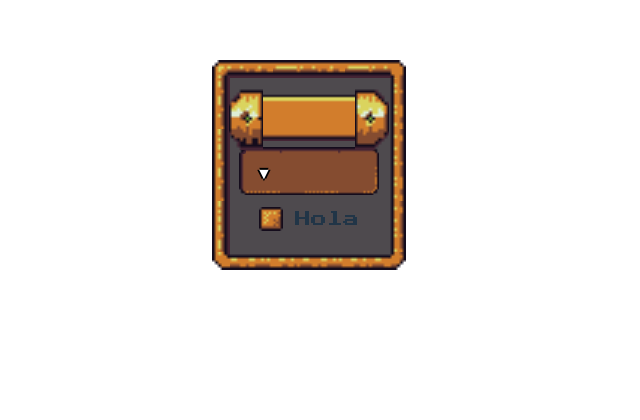
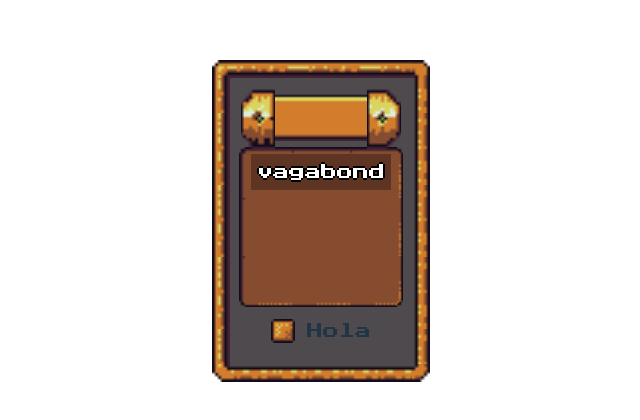
Before and after one commit to Ricardo-Gabriel-Rouco/rpg-react, a React (Vite) app: page / in a window 1280 px wide. Shown: the part 340-760 px from the top of the page, without its empty margins (428-1068 px from the left). Built offline with nearby package versions, Linux system fonts and the light colour scheme.

Commit message:
feat: :art: changed especial type for list and dropdowns

```diff
--- a/src/App.tsx
+++ b/src/App.tsx
@@ -3,18 +3,18 @@ import "./App.css";
 import Button from "./Button/Button";
 import CheckBox from "./CheckBox/CheckBox";
 import Container from "./Container/Container";
-import Dropdown from "./Dropdown/Dropdown";
+import List from "./List/List";
+import { Option } from "./specialTypes";
+
 
 const options = [
-  "1",
-  "2",
-  "3"
+  {label: "vagabond", value:"vagabond"}
 ]
 
 function App() {
-  const [option, setOptions] = useState<string>("")
+  const [option, setOptions] = useState<Option>(options[0])
 
-  const selectOption = (value: string) => {
+  const selectOption = (value: Option) => {
     setOptions(value)
   }
 
@@ -25,7 +25,7 @@ function App() {
         <Button gold={true} />
 
         </div>
-        <Dropdown values={options} onChangeOption={selectOption} selectedOption={option} ></Dropdown>
+        <List optionHandler={selectOption} options={options} selectedValue={option}></List>
 
         <CheckBox html="prueba" name="hola">
           Hola
--- a/src/Dropdown/Dropdown.tsx
+++ b/src/Dropdown/Dropdown.tsx
@@ -35,13 +35,13 @@ const Dropdown: FC<PropsWithChildren<dropdown>> = ({
         <ul
           className={`${styles.dropdownMenu} ${styles.rpguiDropdownBackground} ${styles.rpguiDropdownBorder}`}
         >
-          {values.map((value) => (
+          {values.map((option) => (
             <li
-              key={value}
+              key={option.value}
               className={`${styles.dropdownItem} ${styles.rpguiDropdownOptionPadding} ${styles.rpguiDropdownFont}`}
-              onClick={() => handleOptionChange(value)}
+              onClick={() => handleOptionChange(option.value)}
             >
-              {value}
+              {option.label}
             </li>
           ))}
         </ul>
--- a/src/Icons/Icons.tsx
+++ b/src/Icons/Icons.tsx
@@ -15,7 +15,7 @@ const Icons: FC<icons> = ({ name, size = "64px" }) => {
 
   return (
     <div
-      className={`${styles.icon} ${styles[name]} `}
+      className={`${styles.icon} ${styles[name]} customCursor`}
       style={{ height: `${size}`, width: `${size}` }}
     ></div>
   );
--- a/src/Input/Input.tsx
+++ b/src/Input/Input.tsx
@@ -13,7 +13,7 @@ const Input: FC<PropsWithChildren<inputs>> = ({
   return (
     <div >
       <label htmlFor={label}>{label}</label>
-      <input className={styles.rpgInput} type={type} name={name}  onChange={changeFunction && changeFunction} value={value && value} />
+      <input className={`${styles.rpgInput} selectCursor`} type={type} name={name}  onChange={changeFunction && changeFunction} value={value && value} />
     </div>
   );
 };
--- a/src/List/List.tsx
+++ b/src/List/List.tsx
@@ -12,14 +12,14 @@ const List: FC<PropsWithChildren<lists>> = ({
   return (
     <>
       {title && <label htmlFor={title}>{title}</label>}
-      <ul className={`${styles.rpguiListImp}`} style={{ height: `${size}` }}>
+      <ul className={`${styles.rpguiListImp} pointCursor`} style={{ height: `${size}` }}>
         {options.map((option, index) => (
           <li
             key={index}
             className={` ${
               selectedValue.value === option.value ? styles.rpguiSelected : ""
-            }`}
-            onClick={() => optionHandler(option.value)} // Manejador de clic que pasa el valor de la opción
+            } pointCursor`}
+            onClick={() => optionHandler(option)} // Manejador de clic que pasa el valor de la opción
           >
             {option.label}
           </li>
--- a/src/types.d.ts
+++ b/src/types.d.ts
@@ -16,7 +16,7 @@ export interface container {
 }
 
 export interface dropdown extends commonProps {
-  values: string[];
+  values: Option[];
   selectedOption: string;
   onChangeOption: (value: string) => void; // Updated signature
 }
@@ -53,7 +53,7 @@ export interface lists {
   title?: string;
   options: Option[];
   selectedValue: Option;
-  optionHandler: (value: string) => void;
+  optionHandler: (value: Option) => void;
   size?: string;
 }
 
```
